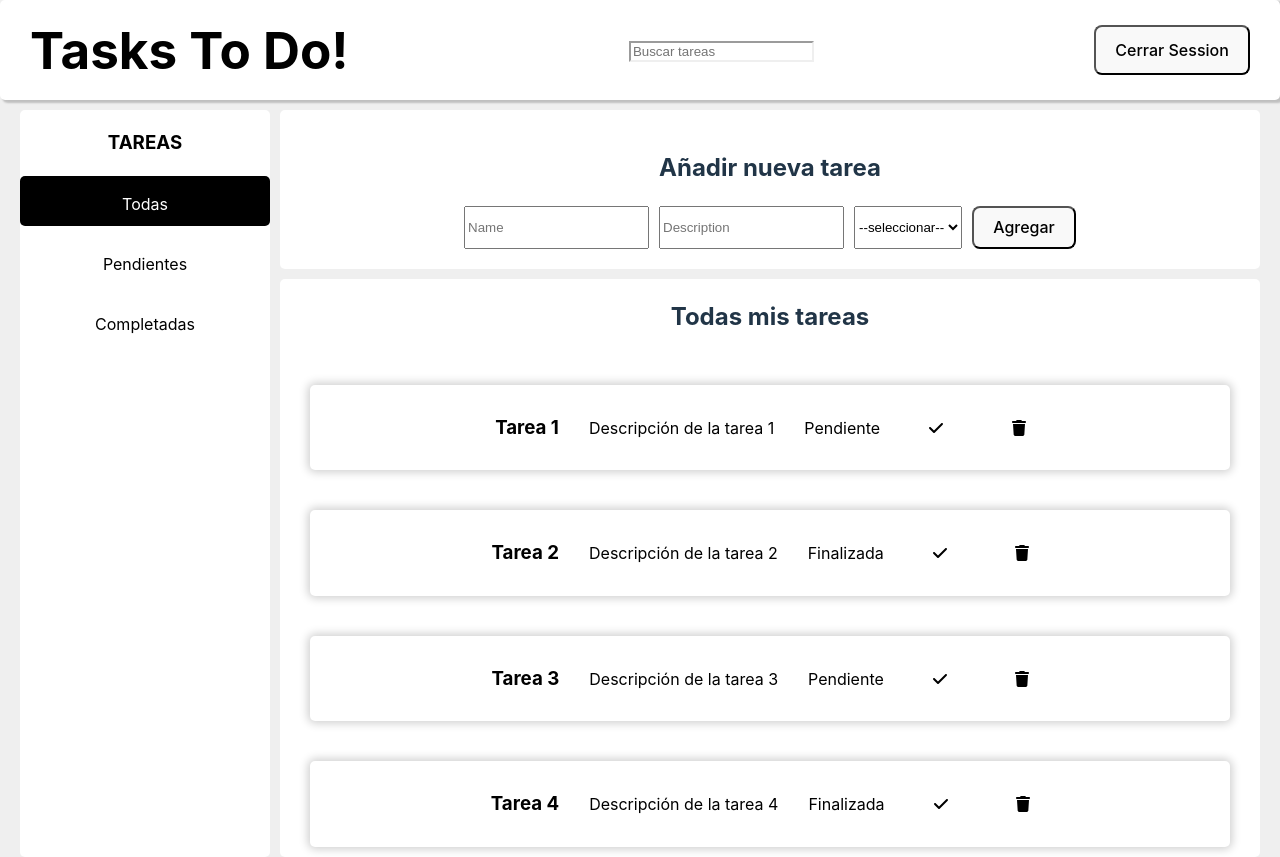
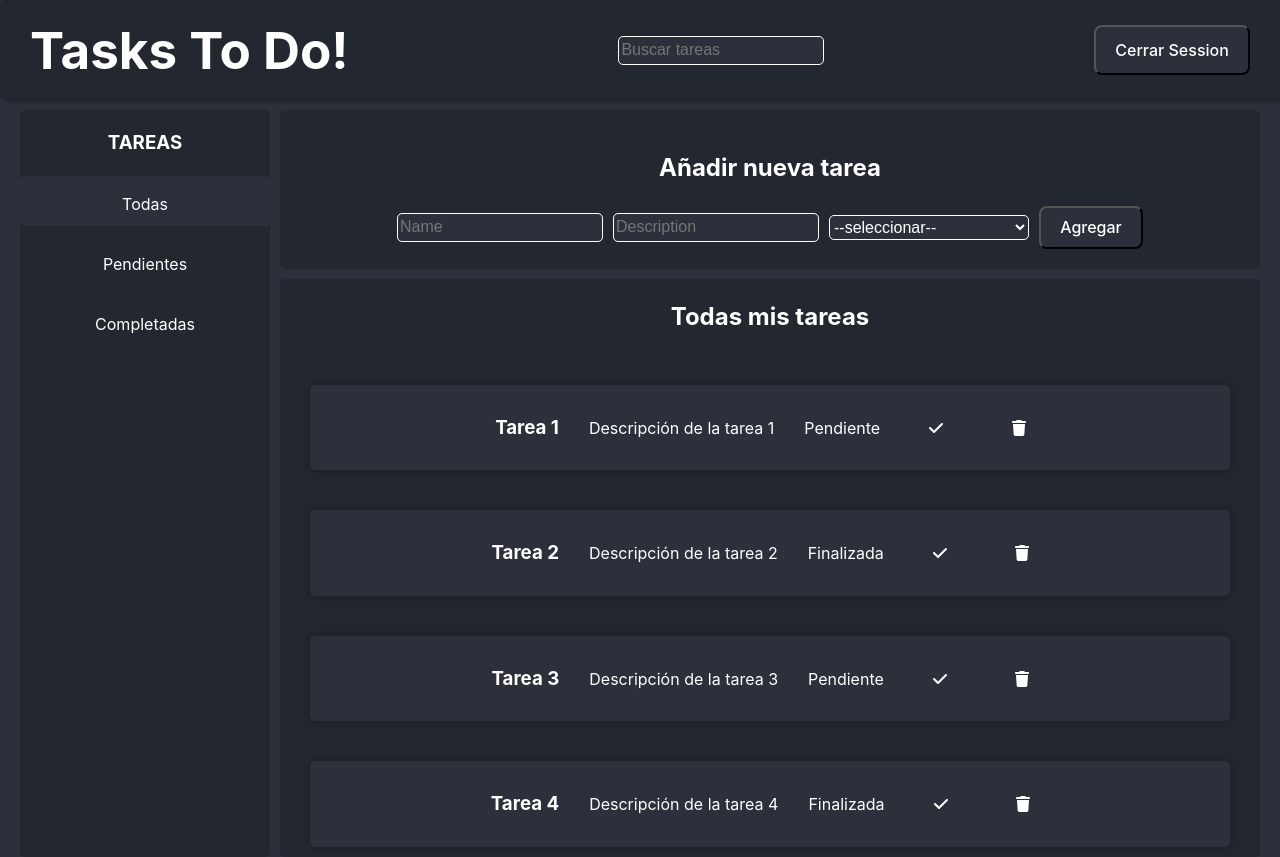
Before and after one commit to rafael07-dev/learning-react, a React (Vite) app in the folder TodoList/: page / in a window 1280 px wide. Built offline with nearby package versions, Linux system fonts and the light colour scheme.

Commit message:
add new styles all components

```diff
--- a/TodoList/components/AddTask.css
+++ b/TodoList/components/AddTask.css
@@ -1,5 +1,5 @@
 .add-tasks{
-    background-color: white;
+    background-color: rgb(35, 39, 47, 1);
     border-radius: 5px;
     padding: 20px;
 }
@@ -7,6 +7,7 @@
 .task-content form{
     display: flex;
     justify-content: center;
+    align-items: center;
     gap: 10px;
 }
 
--- a/TodoList/components/Aside.css
+++ b/TodoList/components/Aside.css
@@ -1,6 +1,6 @@
 .aside{
-    background-color: white;
-    color: black;
+    background-color: rgb(35, 39, 47, 1);
+    color: white;
     width: 100%;
     border-radius: 5px;
 }
@@ -17,14 +17,14 @@
 
 .aside ul li{
     cursor: pointer;
-    color: black;
+    color: white;
     width: 100%;
     height: 50px;
     border-radius: 5px;
 }
 
 .aside ul li:hover{
-    background-color: black;
+    background-color: rgb(44, 48, 59, 1);
     color: white;
 }
 
@@ -35,6 +35,6 @@
 }
 
 .aside li.active{
-    background-color: black;
+    background-color: rgb(44, 48, 59, 1);
     color: white;
 }
--- a/TodoList/components/Header.css
+++ b/TodoList/components/Header.css
@@ -1,7 +1,7 @@
 .header{
     display: flex;
     justify-content: space-between;
-    background-color: #ffffff;
+    background-color: rgb(35, 39, 47, 1);
     align-items: center;
     margin-bottom: 10px;
     padding: 0 30px;
@@ -11,15 +11,10 @@
 }
 
 .header h1{
-    color: black;
+    color: white;
 }
 
 .header button{
     height: 50px;
-
+    background-color: rgb(44, 48, 59, 1);
 }
-
-.header input{
-    background-color: white;
-    border-color: #efefef;
-}
--- a/TodoList/components/TodoList.css
+++ b/TodoList/components/TodoList.css
@@ -1,5 +1,5 @@
 .tasks {
-    background-color: white;
+    background-color: rgb(35, 39, 47, 1);
     display: flex;
     flex-direction: column;
     gap: 20px;
@@ -12,8 +12,8 @@
     justify-content: center;
     gap: 30px;
     align-items: center;
-    background-color: white;
-    color: black;
+    background-color: rgb(44, 48, 59, 1);
+    color: white;
     box-shadow: 0px 0px 10px 2px rgba(0, 0, 0, 0.2);
     border-radius: 5px;
     margin: 10px 30px;
--- a/TodoList/src/App.css
+++ b/TodoList/src/App.css
@@ -1,7 +1,16 @@
 #root {
   margin: 0 auto;
-  width: 100%;
   text-align: center;
+}
+
+.search-bar{
+  width: 200px;
+  height: 25px;
+  font-size: 16px;
+  border: 1px solid white;
+  border-radius: 5px;
+  background-color: rgb(44, 48, 59, 1);
+  color: white;
 }
 
 .principal-content{
--- a/TodoList/src/index.css
+++ b/TodoList/src/index.css
@@ -19,7 +19,8 @@ a:hover {
 
 body {
   margin: 0;
-  background-color: #efefef;
+  background-color: rgb(44, 48, 59, 1);
+  color: white;
 }
 
 h1 {
@@ -34,8 +35,9 @@ h1 {
   font-size: 1em;
   font-weight: 500;
   font-family: inherit;
-  color: black;
+  color: white;
   cursor: pointer;
+  background-color: rgb(44, 48, 59, 1);
   transition: border-color 0.25s;
 }
 button:hover {
```
